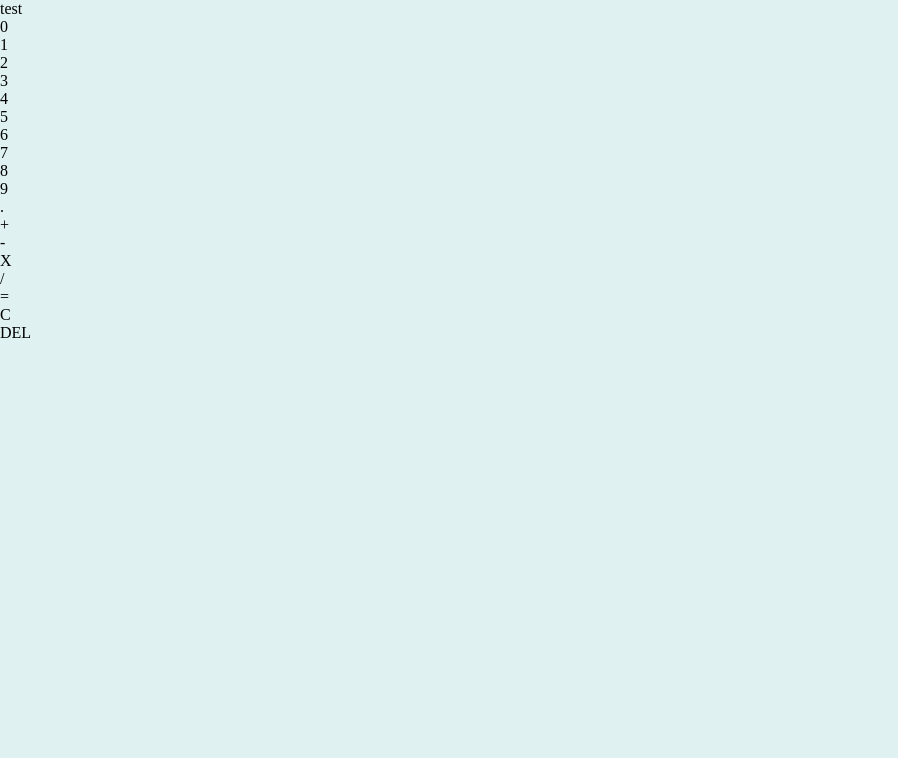
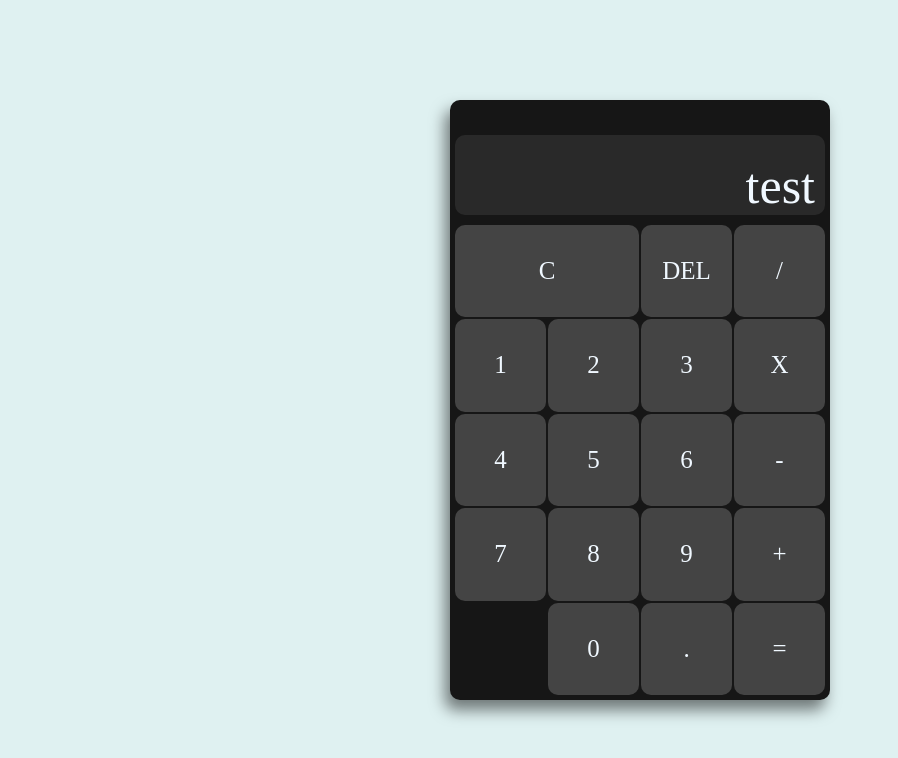
Before and after one commit to araujodanield/odin-calculator, a plain HTML site: page index.html in a window 1280 px wide. Shown: the whole page, without its empty margins (0-898 px from the left). Drawn offline with Linux system fonts and the light colour scheme.

Commit message:
Add initial style to the calculator

```diff
--- a/style.css
+++ b/style.css
@@ -5,5 +5,145 @@
 }
 
 body {
+    height: 100vh;
+    display: flex;
+    justify-content: center;
+    align-items: center;
     background-color: rgb(223, 241, 241);
 }
+
+.calculator {
+    display: flex;
+    flex-direction: column;
+    justify-content: stretch;
+    width: 380px;
+    height: 600px;
+    background-color: rgb(22, 22, 22);
+    padding: 5px;
+    border-radius: 10px;
+    box-shadow: -5px 10px 15px rgba(0, 0, 0, 0.5);
+}
+
+.display {
+    display: flex;
+    justify-content: flex-end;
+    align-items: flex-end;
+    width: 100%;
+    height: 100px;
+    margin: 30px 0 10px;
+    padding: 0 10px;
+    background-color: rgb(41, 41, 41);
+    font-size: 50px;
+    color: aliceblue;
+    border-radius: 10px;
+}
+
+.btn-grid {
+    display: grid;
+    grid-template-columns: repeat(4, 1fr);
+    grid-template-rows: repeat(5, 1fr);
+    width: 100%;
+    height: 100%;
+    gap: 2px;
+    grid-area: btn-background;
+    grid-template-areas:
+    "clear clear delete divide"
+    "one two three multiply"
+    "four five six minus"
+    "seven eight nine plus"
+    "btn-background  zero dot equal";
+}
+
+.buttons {
+    display: flex;
+    justify-content: center;
+    align-items: center;
+    background-color: rgb(68, 68, 68);
+    color: aliceblue;
+    border-radius: 10px;
+    font-size: 25px;
+    user-select: none;
+    -webkit-user-drag: none;
+    -webkit-user-select: none;
+}
+
+.buttons:hover {
+    background-color: rgb(48, 48, 48);
+}
+
+.buttons:active {
+    background-color: rgb(29, 29, 29);
+}
+
+/* Individual buttons */
+#zero {
+    grid-area: zero;
+}
+
+#one {
+    grid-area: one;
+}
+
+#two {
+    grid-area: two;
+}
+
+#three {
+    grid-area: three;
+}
+
+#four {
+    grid-area: four;
+}
+
+#five {
+    grid-area: five;
+}
+
+#six {
+    grid-area: six;
+}
+
+#seven {
+    grid-area: seven;
+}
+
+#eight {
+    grid-area: eight;
+}
+
+#nine {
+    grid-area: nine;
+}
+
+#dot {
+    grid-area: dot;
+}
+
+#plus {
+    grid-area: plus;
+}
+
+#minus {
+    grid-area: minus;
+}
+
+#multiply {
+    grid-area: multiply;
+}
+
+#divide {
+    grid-area: divide;
+}
+
+#equal {
+    grid-area: equal;
+}
+
+#clear {
+    grid-area: clear;
+}
+
+#delete {
+    grid-area: delete;
+}
```
